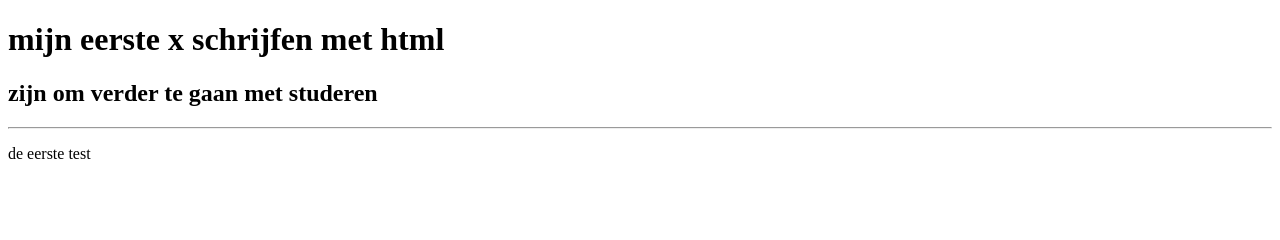
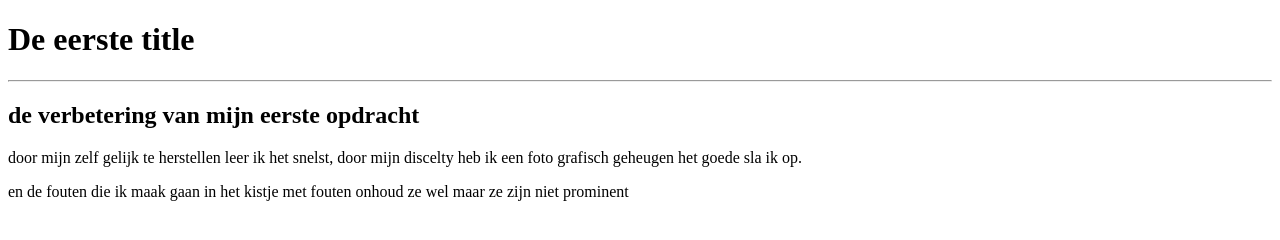
Before and after one commit to SGJballa/Winc-WD2.0, a plain HTML site: page index.html in a window 1280 px wide. Drawn offline with Linux system fonts and the light colour scheme.

Commit message:
Add files via upload

```diff
--- a/index.html
+++ b/index.html
@@ -1,12 +1,14 @@
 <!DOCTYPE html>
 <html>
     <head>
-        <h1>mijn eerste x schrijfen met html </h1>
-            <h2>zijn om verder te gaan met studeren </h2>
+        <!-- hier zet je de code in de head tags -->
         <title> Deze titel verschijnt in de tab van je browser </title>
     </head>
-    <hr>
     <body>
-        <p>de eerste test</p>
+       <h1>De eerste title</h1>
+       <hr>
+       <h2>de verbetering van mijn eerste opdracht</h2>
+       <p>door mijn zelf gelijk te herstellen leer ik het snelst, door mijn discelty heb ik een foto grafisch geheugen het goede sla ik op.</p>
+     <p> en de fouten die ik maak gaan in het kistje met fouten onhoud ze wel maar ze zijn niet prominent       </p>
     </body>
 </html>
```
